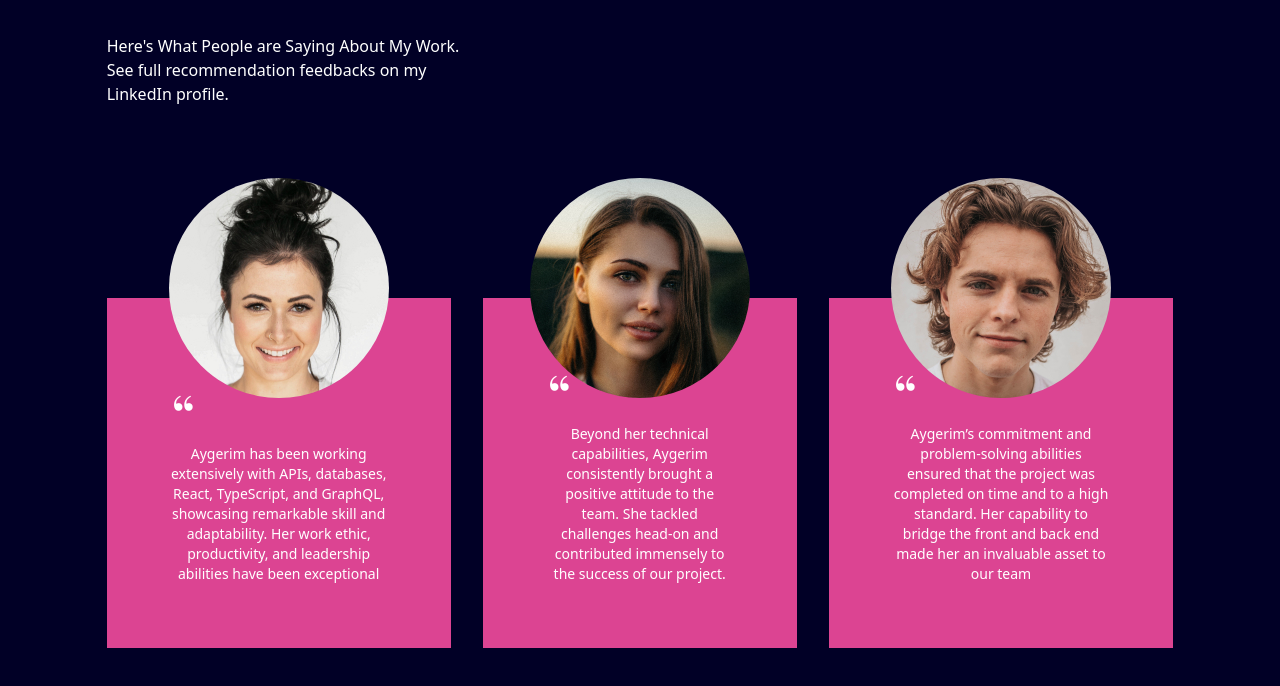
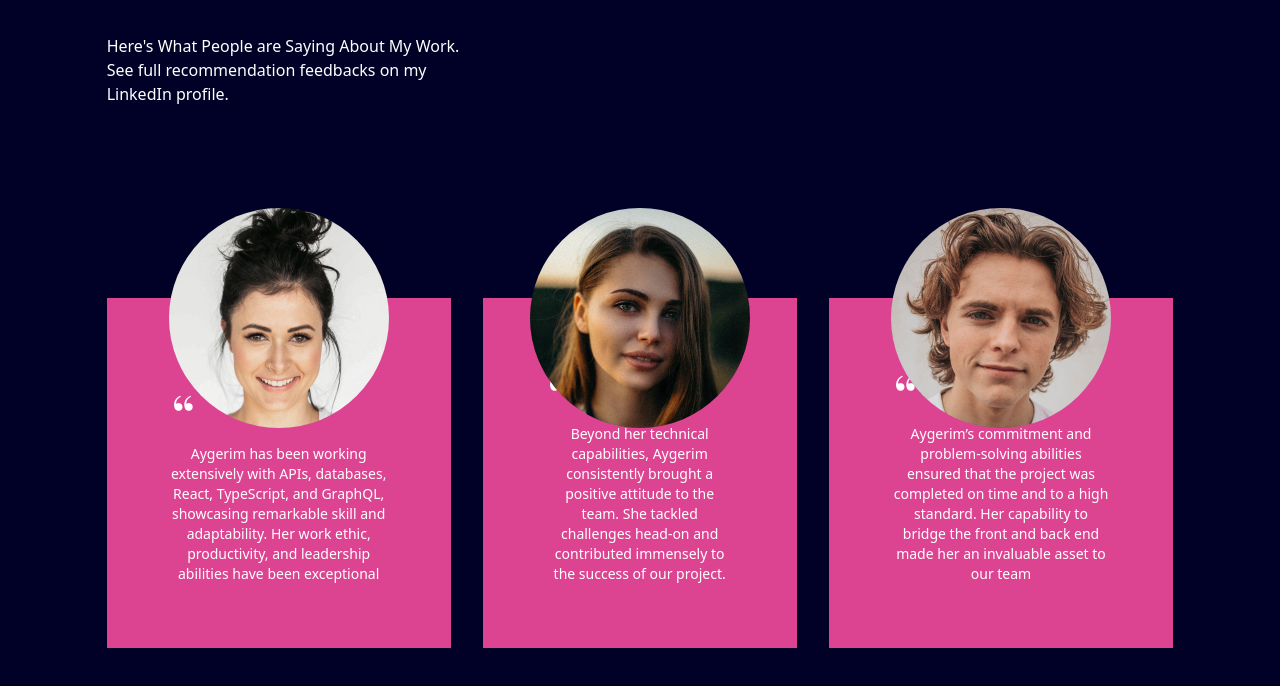
Before and after one commit to AnaraB/aberda-portfolio, a React (Vite) app: page / in a window 1280 px wide. Shown: the part 3691-4377 px from the top of the page. Built offline with nearby package versions, Linux system fonts and the light colour scheme.

Commit message:
project hover overlay fixed; testimonial section <p> fixed

```diff
--- a/src/components/Project.jsx
+++ b/src/components/Project.jsx
@@ -1,4 +1,5 @@
 import { motion } from "framer-motion";
+import { useState } from "react";
 
 const projectVariant = {
   hidden: { opacity: 0, scale: 0.8 },
@@ -7,13 +8,17 @@ const projectVariant = {
 
 
 const Project = ({ name, image, stack, sourceCode, livePreview }) => {
-  const overlayStyles = `absolute h-full w-full opacity-0 hover:opacity-90 transition duration-500
-    bg-grey z-30 flex flex-col justify-center items-center text-center p-16 text-deep-blue`;
+
+const [isMobileOverlayVisible, setIsMobileOverlayVisible] = useState(false);
+
+const overlayStyles = `absolute h-full w-full bg-grey z-30 flex flex-col justify-center items-center text-center p-16 text-deep-blue
+  transition-opacity duration-500
+  opacity-0 hover:opacity-90 sm:${isMobileOverlayVisible ? "opacity-90" : "opacity-0"}`;
 
   return (
     <motion.div variants={projectVariant} className="relative group">
       {/* Image and Overlay */}
-      <div className="relative w-full h-full">
+      <div className="relative w-full h-full" onClick={() => setIsMobileOverlayVisible(!isMobileOverlayVisible)}>
         {/* Overlay (appears on hover) */}
         <div
           className={overlayStyles}
--- a/src/scenes/Testimonials.jsx
+++ b/src/scenes/Testimonials.jsx
@@ -29,7 +29,7 @@ const Testimonials = () => {
       <div className="md:flex md:justify-between gap-8">
         <motion.div
           className="mx-auto relative bg-red max-w-[400px] h-[350px] flex flex-col justify-end p-16 mt-48
-           before:absolute before:top-[-120px] before:-ml-[110px] before:left-1/2 before:rounded-full before:bg-cover before:bg-center before:w-[220px] before:h-[220px]  before:bg-[url('/person-1.jpeg')]"
+           before:absolute before:top-[-120px] sm:before:top-[-90px] before:-ml-[110px] before:left-1/2 before:rounded-full before:bg-cover before:bg-center before:w-[220px] before:h-[220px]  before:bg-[url('/person-1.jpeg')]"
           initial="hidden"
           whileInView="visible"
           viewport={{ once: true, amount: 0.5 }}
@@ -40,7 +40,7 @@ const Testimonials = () => {
           }}
         >
           <p className="font-playfair text-6xl">“</p>
-          <p className="text-center text-l  md:text-sm">
+          <p className="text-center text-l md:text-sm">
             Aygerim has been working extensively with APIs, databases, React,
             TypeScript, and GraphQL, showcasing remarkable skill and
             adaptability. Her work ethic, productivity, and leadership abilities
@@ -50,7 +50,7 @@ const Testimonials = () => {
 
         <motion.div
           className="mx-auto relative bg-red max-w-[400px] h-[350px] flex flex-col justify-end p-16 mt-48
-            before:absolute before:top-[-120px] before:-ml-[110px] before:left-1/2 before:rounded-full before:bg-cover before:bg-center before:w-[220px] before:h-[220px]  before:bg-[url('/person-2.jpeg')]"
+            before:absolute before:top-[-120px] sm:before:top-[-90px] before:-ml-[110px] before:left-1/2 before:rounded-full before:bg-cover before:bg-center before:w-[220px] before:h-[220px]  before:bg-[url('/person-2.jpeg')]"
           initial="hidden"
           whileInView="visible"
           viewport={{ once: true, amount: 0.5 }}
@@ -70,7 +70,7 @@ const Testimonials = () => {
 
         <motion.div
           className="mx-auto relative bg-red max-w-[400px] h-[350px] flex flex-col justify-end p-16 mt-48
-         before:absolute before:top-[-120px] before:-ml-[110px] before:left-1/2 before:rounded-full before:bg-cover before:bg-center before:w-[220px] before:h-[220px]  before:bg-[url('/person-3.jpeg')]"
+         before:absolute before:top-[-120px] sm:before:top-[-90px]  before:-ml-[110px] before:left-1/2 before:rounded-full before:bg-cover before:bg-center before:w-[220px] before:h-[220px]  before:bg-[url('/person-3.jpeg')]"
           initial="hidden"
           whileInView="visible"
           viewport={{ once: true, amount: 0.5 }}
```
